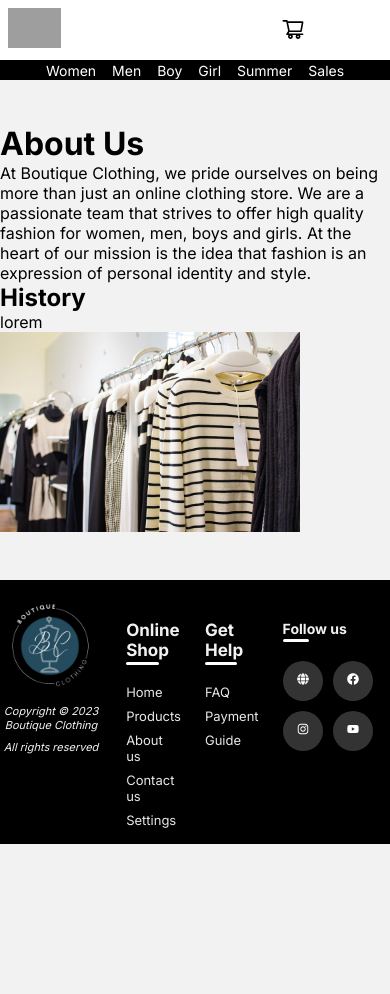
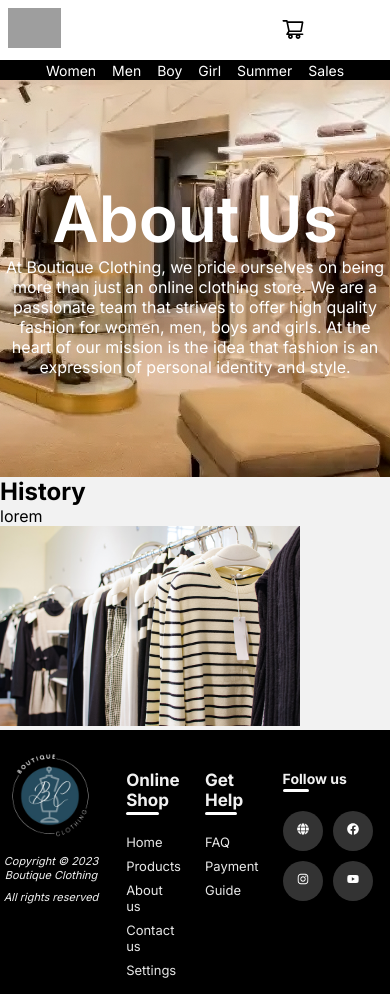
Before and after one commit to Les-Jailes/Boutique_Clothing, a Next.js app: page /pages/about-us in a window 390 px wide. Before the commit the page ends 844 px from the top, so only its background shows below. Built offline with nearby package versions, Linux system fonts and the light colour scheme; grey boxes are pictures that could not be loaded.

Commit message:
Main Box style and responsiveness

```diff
--- a/src/components/about-us/MainBox.jsx
+++ b/src/components/about-us/MainBox.jsx
@@ -1,10 +1,13 @@
 import React from 'react'
+import styles from './mainbox.module.css'
 
 const MainBox = () => {
   return (
-    <div>
-        <h1>About Us</h1>
-        <p>At Boutique Clothing, we pride ourselves on being more than just an online clothing store. We are a passionate team that strives to offer high quality fashion for women, men, boys and girls. At the heart of our mission is the idea that fashion is an expression of personal identity and style.</p>
+    <div className={styles.container}>
+        <div className={styles.contentContainer}>
+          <h1 className={styles.title}>About Us</h1>
+          <p className={styles.content}>At Boutique Clothing, we pride ourselves on being more than just an online clothing store. We are a passionate team that strives to offer high quality fashion for women, men, boys and girls. At the heart of our mission is the idea that fashion is an expression of personal identity and style.</p>
+        </div>
     </div>
   )
 }
--- a/src/components/about-us/infoBox/InformationBox.jsx
+++ b/src/components/about-us/infoBox/InformationBox.jsx
@@ -3,7 +3,7 @@ import React from 'react'
 
 const InformationBox = ({title, content, img}) => {
   return (
-    <div>
+    <div >
         <div>
             <h2>
                 {title}
--- /dev/null
+++ b/src/components/about-us/mainbox.module.css
@@ -0,0 +1,26 @@
+.container{
+    display: flex;
+    justify-content: center;
+    align-items: center;
+    background-image: url("/bgAboutus.png");
+    background-size: cover;
+    background-position: center;
+    background-repeat: no-repeat;
+    padding: 100px 0;
+}
+.contentContainer{
+    display: flex;
+    justify-content: center;
+    align-items: center;
+    flex-direction: column;
+    width: 500px;
+}
+.title{
+    font-size: 4rem;
+    font-weight: 600;
+    color: white;
+}
+.content{
+    text-align: center;
+    color: white;
+}
```
Also changed, not shown: public/bgAboutus.png (added).
